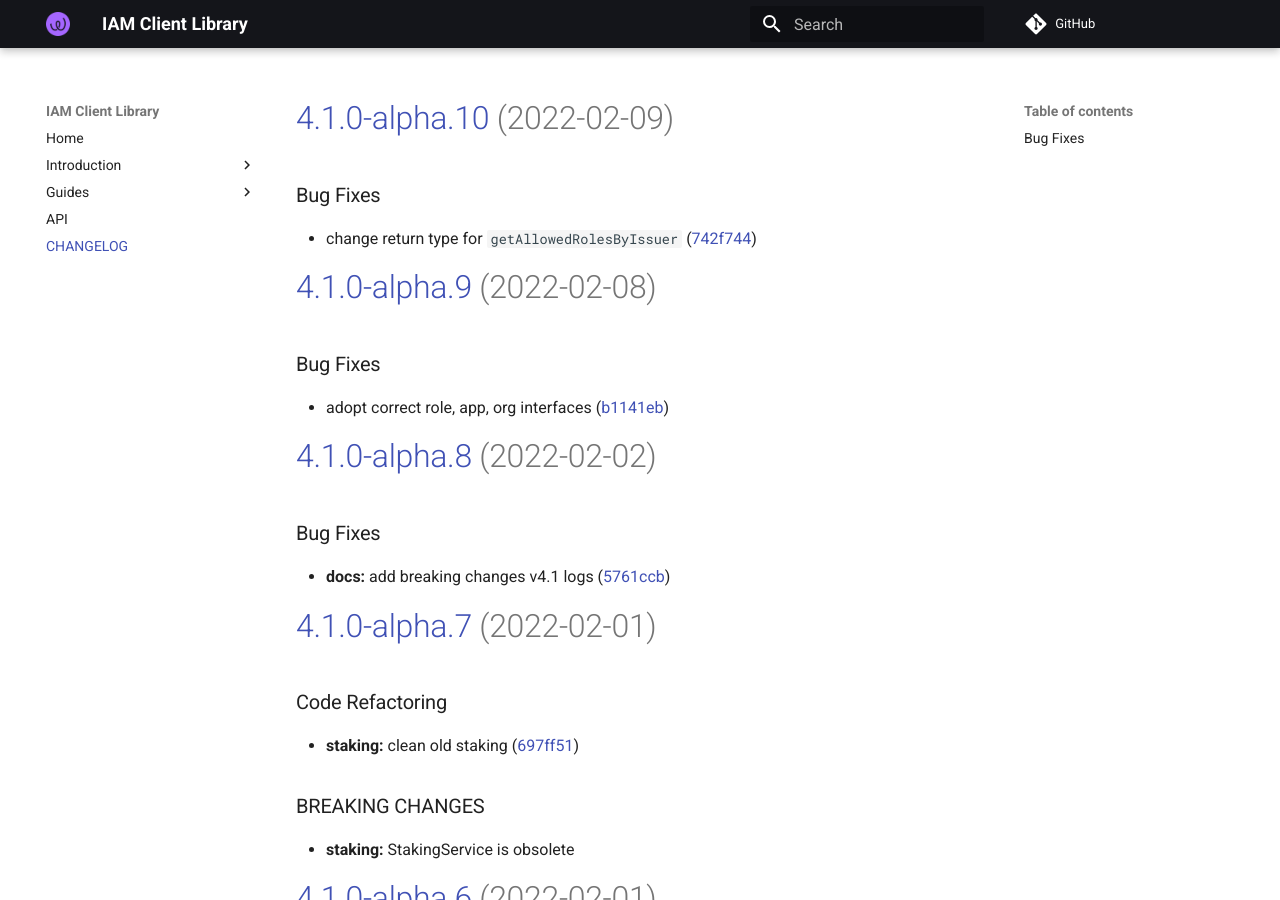
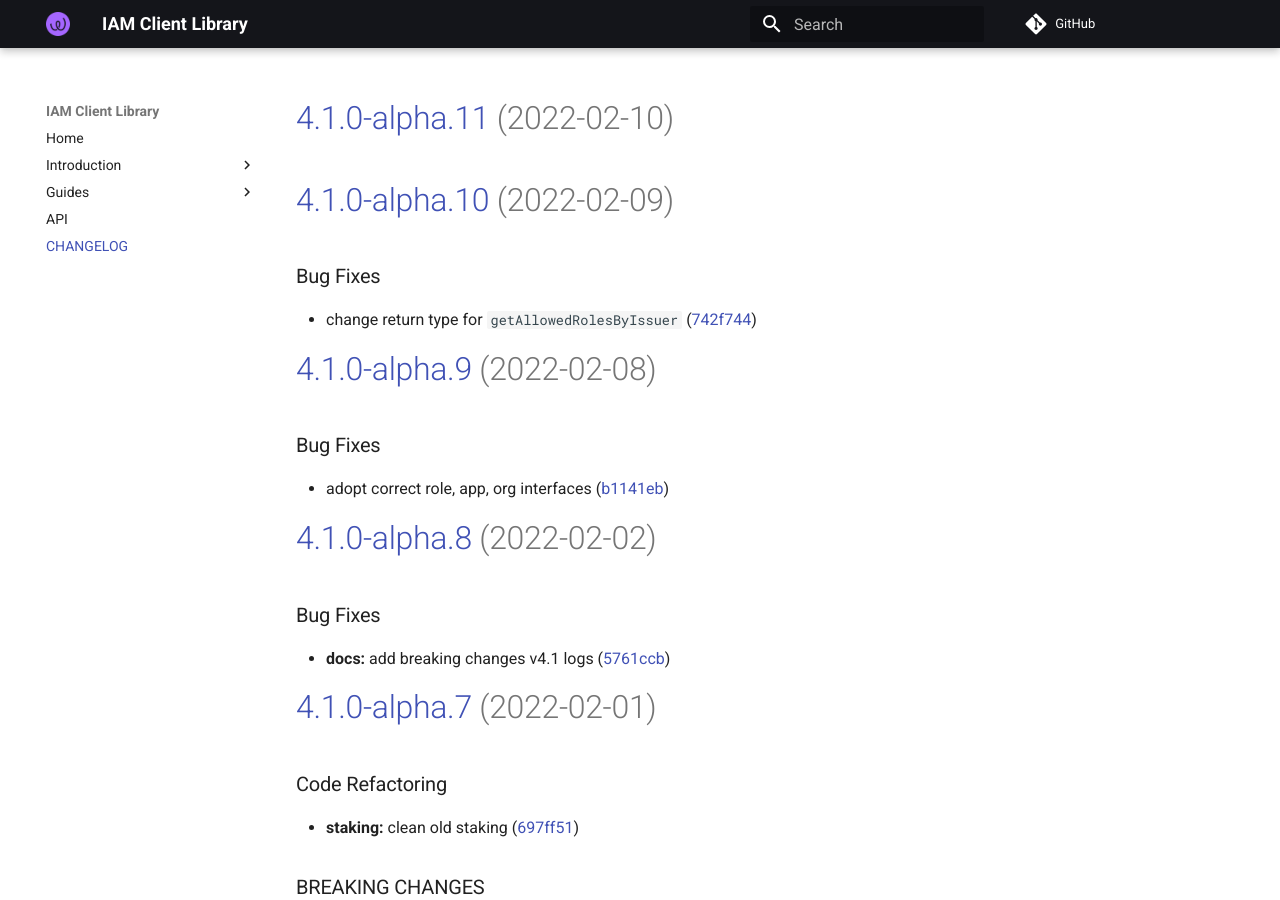
Before and after one commit to energywebfoundation/iam-client-lib, an MkDocs documentation site: the page built from docs/CHANGELOG.md, in a window 1280 px wide and 900 px high. Built offline with MkDocs 1.6.1 and Material for MkDocs 9.7.7, drawn with Linux system fonts in a browser that asks for light colours; comment, search, counter and statistics services are not loaded.

Commit message:
chore(release): 4.1.0-alpha.11 [skip ci]
# [4.1.0-alpha.11](https://github.com/energywebfoundation/iam-client-lib/compare/v4.1.0-alpha.10...v4.1.0-alpha.11) (2022-02-10)

```diff
--- a/docs/CHANGELOG.md
+++ b/docs/CHANGELOG.md
@@ -1,3 +1,5 @@
+# [4.1.0-alpha.11](https://github.com/energywebfoundation/iam-client-lib/compare/v4.1.0-alpha.10...v4.1.0-alpha.11) (2022-02-10)
+
 # [4.1.0-alpha.10](https://github.com/energywebfoundation/iam-client-lib/compare/v4.1.0-alpha.9...v4.1.0-alpha.10) (2022-02-09)
 
 
--- a/package.json
+++ b/package.json
@@ -1,6 +1,6 @@
 {
   "name": "iam-client-lib",
-  "version": "4.1.0-alpha.10",
+  "version": "4.1.0-alpha.11",
   "description": "Library for Decentralized Identity and Access Management",
   "main": "dist/index.js",
   "module": "dist/index.esm.js",
```
